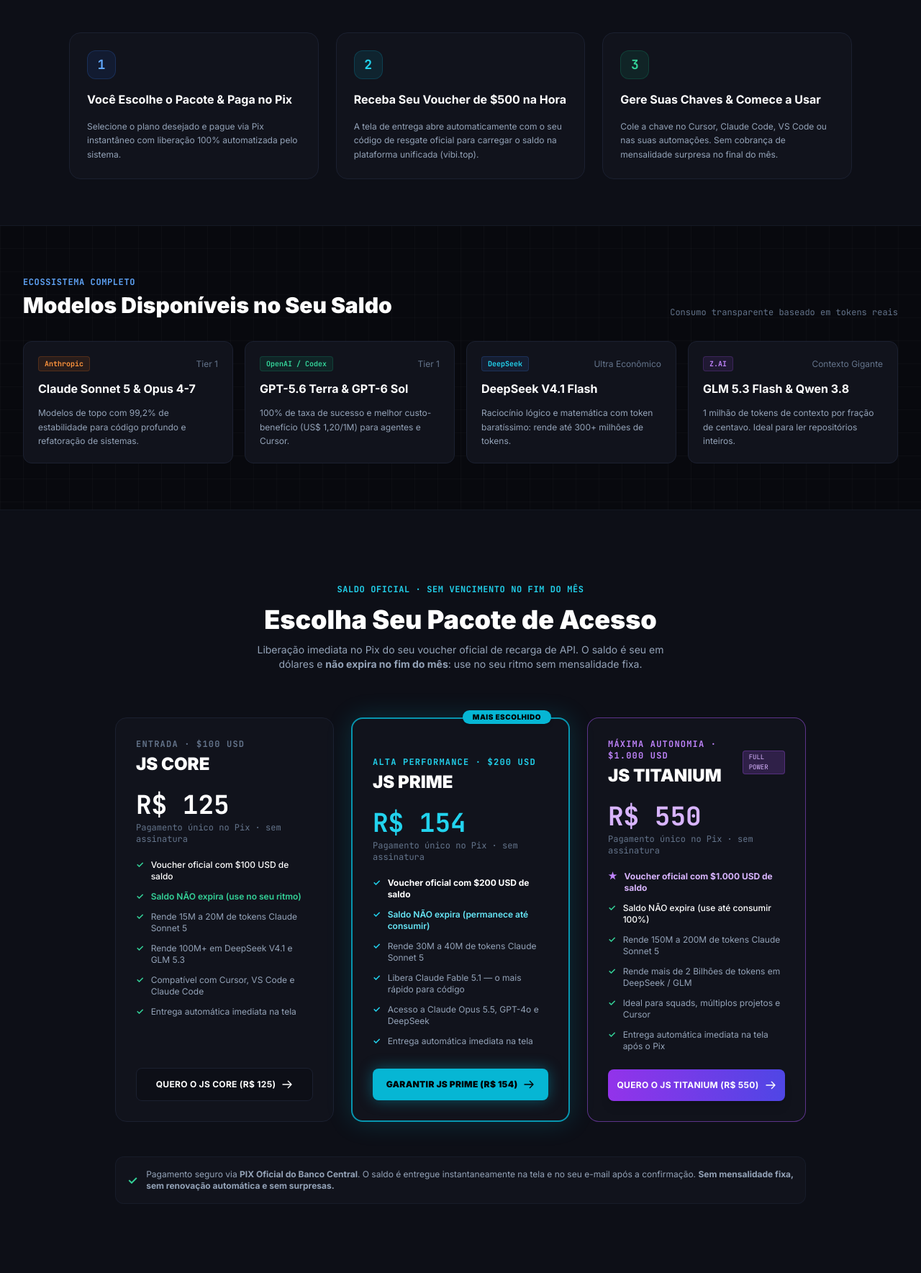
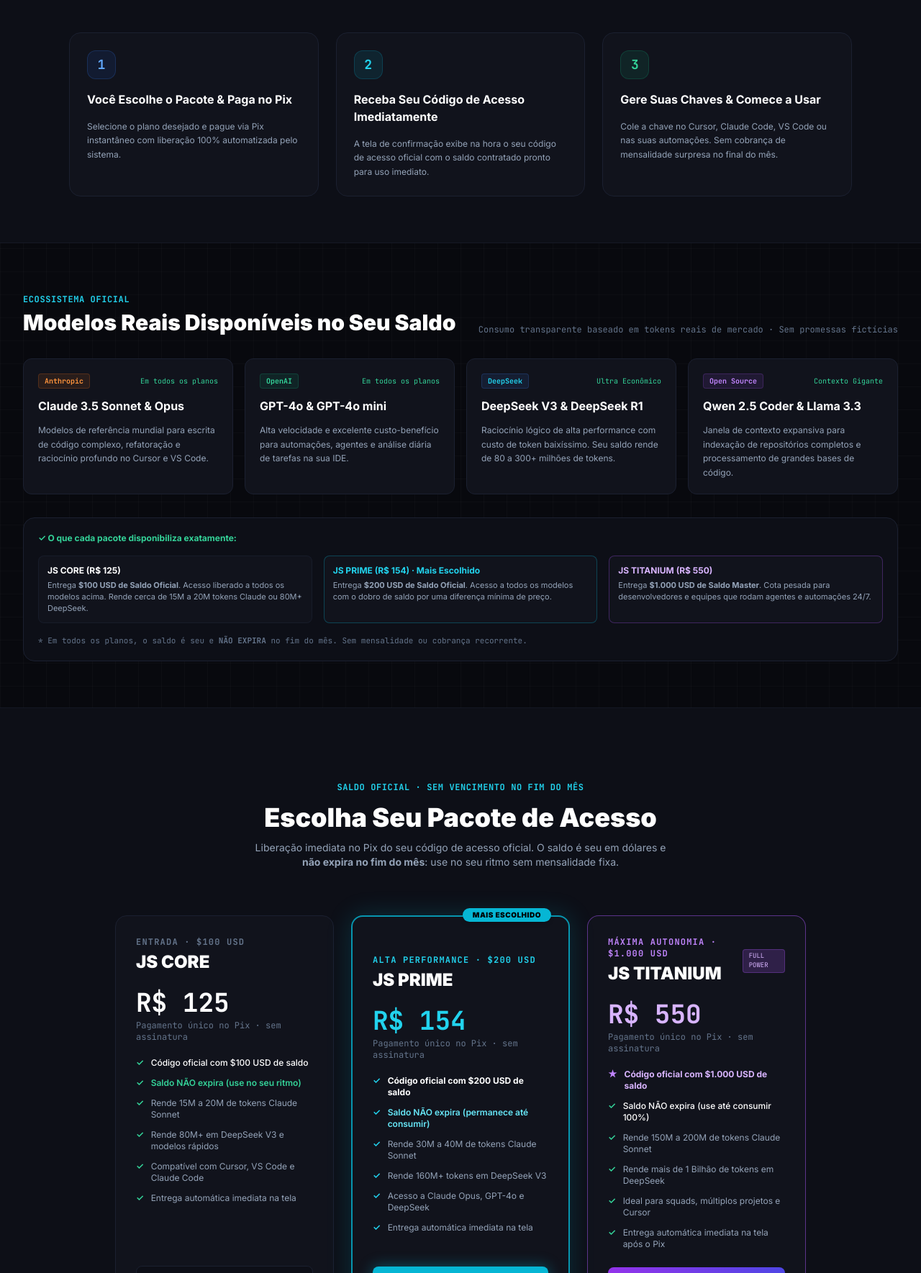
Before and after one commit to jaislanmkt2026-prog/js-ai, a website: page src/public/index.html in a window 1280 px wide. Shown: the part 1031-2800 px from the top of the page at 72% size. Drawn offline with nearby package versions, Linux system fonts and the light colour scheme.

Commit message:
fix: sanitizar termos voucher para codigo de acesso e detalhar modelos e planos reais

```diff
--- a/src/public/index.html
+++ b/src/public/index.html
@@ -155,14 +155,14 @@
             </h1>
 
             <p class="text-sm sm:text-base text-dev-textSecondary leading-relaxed font-light max-w-xl">
-              Pare de assinar 4 planos separados em dólar. Tenha Claude 3.7 Sonnet & Opus, GPT-4o, Codex e DeepSeek no seu <strong class="text-white font-semibold">Cursor</strong>, <strong class="text-white font-semibold">VS Code</strong> ou <strong class="text-white font-semibold">Claude Code</strong> com um voucher de <strong>$500 USD de saldo real</strong> pronto para usar.
+              Pare de assinar 4 planos separados em dólar. Tenha Claude 3.5 Sonnet & Opus, GPT-4o e DeepSeek no seu <strong class="text-white font-semibold">Cursor</strong>, <strong class="text-white font-semibold">VS Code</strong> ou <strong class="text-white font-semibold">Claude Code</strong> com código de acesso oficial e saldo de até <strong>$1.000 USD</strong> pronto para usar.
             </p>
           </div>
 
           <!-- CTAs -->
           <div class="flex flex-wrap items-center gap-3 pt-2">
             <a href="#planos" class="px-6 py-3.5 rounded-lg bg-blue-600 hover:bg-blue-500 text-white font-semibold text-sm transition duration-200 shadow-[0_0_25px_rgba(37,99,235,0.4)] flex items-center gap-2">
-              <span>Garantir Meu Acesso (R$ 297)</span>
+              <span>Garantir Meu Acesso (a partir de R$ 125)</span>
               <svg class="w-4 h-4" fill="none" stroke="currentColor" viewBox="0 0 24 24"><path stroke-linecap="round" stroke-linejoin="round" stroke-width="2" d="M14 5l7 7m0 0l-7 7m7-7H3"/></svg>
             </a>
 
@@ -174,8 +174,8 @@
           <!-- 4 Pilares de Confiança -->
           <div class="pt-6 grid grid-cols-2 sm:grid-cols-4 gap-4 border-t border-dev-border/70 text-left">
             <div>
-              <div class="text-xl font-black font-mono text-white">$500 USD</div>
-              <div class="text-[10px] font-mono uppercase text-dev-textMuted tracking-wider mt-0.5">Saldo Inicial Real</div>
+              <div class="text-xl font-black font-mono text-white">$100 a $1.000</div>
+              <div class="text-[10px] font-mono uppercase text-dev-textMuted tracking-wider mt-0.5">Saldo em Dólar</div>
             </div>
             <div>
               <div class="text-xl font-black font-mono text-white">Sem Expiração</div>
@@ -307,9 +307,9 @@
           <div class="w-10 h-10 rounded-xl bg-cyan-500/10 text-cyan-400 border border-cyan-500/20 flex items-center justify-center font-black font-mono text-lg">
             2
           </div>
-          <h3 class="text-base font-bold text-white">Receba Seu Voucher de $500 na Hora</h3>
+          <h3 class="text-base font-bold text-white">Receba Seu Código de Acesso Imediatamente</h3>
           <p class="text-xs text-dev-textSecondary leading-relaxed">
-            A tela de entrega abre automaticamente com o seu código de resgate oficial para carregar o saldo na plataforma unificada (vibi.top).
+            A tela de confirmação exibe na hora o seu código de acesso oficial com o saldo contratado pronto para uso imediato.
           </p>
         </div>
 
@@ -335,10 +335,10 @@
 
       <div class="flex flex-col md:flex-row md:items-end justify-between gap-4">
         <div>
-          <span class="text-xs font-mono text-blue-400 font-bold uppercase tracking-wider">ECOSSISTEMA COMPLETO</span>
-          <h2 class="text-2xl sm:text-3xl font-black text-white mt-1">Modelos Disponíveis no Seu Saldo</h2>
+          <span class="text-xs font-mono text-cyan-400 font-bold uppercase tracking-wider">ECOSSISTEMA OFICIAL</span>
+          <h2 class="text-2xl sm:text-3xl font-black text-white mt-1">Modelos Reais Disponíveis no Seu Saldo</h2>
         </div>
-        <p class="text-xs text-dev-textMuted font-mono">Consumo transparente baseado em tokens reais</p>
+        <p class="text-xs text-dev-textMuted font-mono">Consumo transparente baseado em tokens reais de mercado · Sem promessas fictícias</p>
       </div>
 
       <div class="grid grid-cols-1 sm:grid-cols-2 lg:grid-cols-4 gap-4">
@@ -346,39 +346,63 @@
         <div class="p-5 rounded-xl bg-dev-card border border-dev-border space-y-3">
           <div class="flex items-center justify-between">
             <span class="px-2 py-0.5 rounded text-[10px] font-mono bg-orange-500/10 text-orange-400 border border-orange-500/20 font-bold">Anthropic</span>
-            <span class="text-xs text-slate-500">Tier 1</span>
+            <span class="text-[10px] text-emerald-400 font-mono">Em todos os planos</span>
           </div>
-          <div class="font-bold text-white text-base">Claude Sonnet 5 & Opus 4-7</div>
-          <p class="text-xs text-dev-textSecondary leading-relaxed">Modelos de topo com 99,2% de estabilidade para código profundo e refatoração de sistemas.</p>
+          <div class="font-bold text-white text-base">Claude 3.5 Sonnet & Opus</div>
+          <p class="text-xs text-dev-textSecondary leading-relaxed">Modelos de referência mundial para escrita de código complexo, refatoração e raciocínio profundo no Cursor e VS Code.</p>
         </div>
 
         <div class="p-5 rounded-xl bg-dev-card border border-dev-border space-y-3">
           <div class="flex items-center justify-between">
-            <span class="px-2 py-0.5 rounded text-[10px] font-mono bg-emerald-500/10 text-emerald-400 border border-emerald-500/20 font-bold">OpenAI / Codex</span>
-            <span class="text-xs text-slate-500">Tier 1</span>
+            <span class="px-2 py-0.5 rounded text-[10px] font-mono bg-emerald-500/10 text-emerald-400 border border-emerald-500/20 font-bold">OpenAI</span>
+            <span class="text-[10px] text-emerald-400 font-mono">Em todos os planos</span>
           </div>
-          <div class="font-bold text-white text-base">GPT-5.6 Terra & GPT-6 Sol</div>
-          <p class="text-xs text-dev-textSecondary leading-relaxed">100% de taxa de sucesso e melhor custo-benefício (US$ 1,20/1M) para agentes e Cursor.</p>
+          <div class="font-bold text-white text-base">GPT-4o & GPT-4o mini</div>
+          <p class="text-xs text-dev-textSecondary leading-relaxed">Alta velocidade e excelente custo-benefício para automações, agentes e análise diária de tarefas na sua IDE.</p>
         </div>
 
         <div class="p-5 rounded-xl bg-dev-card border border-dev-border space-y-3">
           <div class="flex items-center justify-between">
             <span class="px-2 py-0.5 rounded text-[10px] font-mono bg-blue-500/10 text-cyan-400 border border-blue-500/20 font-bold">DeepSeek</span>
-            <span class="text-xs text-slate-500">Ultra Econômico</span>
+            <span class="text-[10px] text-emerald-400 font-mono">Ultra Econômico</span>
           </div>
-          <div class="font-bold text-white text-base">DeepSeek V4.1 Flash</div>
-          <p class="text-xs text-dev-textSecondary leading-relaxed">Raciocínio lógico e matemática com token baratíssimo: rende até 300+ milhões de tokens.</p>
+          <div class="font-bold text-white text-base">DeepSeek V3 & DeepSeek R1</div>
+          <p class="text-xs text-dev-textSecondary leading-relaxed">Raciocínio lógico de alta performance com custo de token baixíssimo. Seu saldo rende de 80 a 300+ milhões de tokens.</p>
         </div>
 
         <div class="p-5 rounded-xl bg-dev-card border border-dev-border space-y-3">
           <div class="flex items-center justify-between">
-            <span class="px-2 py-0.5 rounded text-[10px] font-mono bg-purple-500/10 text-purple-400 border border-purple-500/20 font-bold">Z.AI</span>
-            <span class="text-xs text-slate-500">Contexto Gigante</span>
+            <span class="px-2 py-0.5 rounded text-[10px] font-mono bg-purple-500/10 text-purple-400 border border-purple-500/20 font-bold">Open Source</span>
+            <span class="text-[10px] text-emerald-400 font-mono">Contexto Gigante</span>
           </div>
-          <div class="font-bold text-white text-base">GLM 5.3 Flash & Qwen 3.8</div>
-          <p class="text-xs text-dev-textSecondary leading-relaxed">1 milhão de tokens de contexto por fração de centavo. Ideal para ler repositórios inteiros.</p>
+          <div class="font-bold text-white text-base">Qwen 2.5 Coder & Llama 3.3</div>
+          <p class="text-xs text-dev-textSecondary leading-relaxed">Janela de contexto expansiva para indexação de repositórios completos e processamento de grandes bases de código.</p>
         </div>
 
+      </div>
+
+      <!-- Barra de Transparência do que cada plano entrega -->
+      <div class="p-5 rounded-2xl bg-dev-subtle border border-dev-border space-y-3 text-xs">
+        <div class="flex items-center gap-2">
+          <span class="text-emerald-400 font-bold">✓ O que cada pacote disponibiliza exatamente:</span>
+        </div>
+        <div class="grid grid-cols-1 md:grid-cols-3 gap-4 pt-1">
+          <div class="p-3 rounded-lg bg-dev-card border border-dev-border/70 space-y-1">
+            <span class="font-bold text-white block">JS CORE (R$ 125)</span>
+            <p class="text-dev-textSecondary text-[11px]">Entrega <strong>$100 USD de Saldo Oficial</strong>. Acesso liberado a todos os modelos acima. Rende cerca de 15M a 20M tokens Claude ou 80M+ DeepSeek.</p>
+          </div>
+          <div class="p-3 rounded-lg bg-dev-card border border-cyan-500/30 space-y-1">
+            <span class="font-bold text-cyan-400 block">JS PRIME (R$ 154) · Mais Escolhido</span>
+            <p class="text-dev-textSecondary text-[11px]">Entrega <strong>$200 USD de Saldo Oficial</strong>. Acesso a todos os modelos com o dobro de saldo por uma diferença mínima de preço.</p>
+          </div>
+          <div class="p-3 rounded-lg bg-dev-card border border-purple-500/30 space-y-1">
+            <span class="font-bold text-purple-300 block">JS TITANIUM (R$ 550)</span>
+            <p class="text-dev-textSecondary text-[11px]">Entrega <strong>$1.000 USD de Saldo Master</strong>. Cota pesada para desenvolvedores e equipes que rodam agentes e automações 24/7.</p>
+          </div>
+        </div>
+        <p class="text-[11px] text-dev-textMuted font-mono pt-1">
+          * Em todos os planos, o saldo é seu e <strong>NÃO EXPIRA</strong> no fim do mês. Sem mensalidade ou cobrança recorrente.
+        </p>
       </div>
 
     </div>
@@ -392,7 +416,7 @@
         <span class="text-xs font-mono text-cyan-400 font-bold uppercase tracking-wider">SALDO OFICIAL · SEM VENCIMENTO NO FIM DO MÊS</span>
         <h2 class="text-3xl sm:text-4xl font-black text-white">Escolha Seu Pacote de Acesso</h2>
         <p class="text-xs sm:text-sm text-dev-textSecondary">
-          Liberação imediata no Pix do seu voucher oficial de recarga de API. O saldo é seu em dólares e <strong>não expira no fim do mês</strong>: use no seu ritmo sem mensalidade fixa.
+          Liberação imediata no Pix do seu código de acesso oficial. O saldo é seu em dólares e <strong>não expira no fim do mês</strong>: use no seu ritmo sem mensalidade fixa.
         </p>
       </div>
 
@@ -416,7 +440,7 @@
             <ul class="space-y-3 text-xs text-dev-textSecondary">
               <li class="flex items-start gap-2.5">
                 <span class="text-emerald-400 font-bold">✓</span>
-                <span class="text-white font-medium">Voucher oficial com $100 USD de saldo</span>
+                <span class="text-white font-medium">Código oficial com $100 USD de saldo</span>
               </li>
               <li class="flex items-start gap-2.5">
                 <span class="text-emerald-400 font-bold">✓</span>
@@ -424,11 +448,11 @@
               </li>
               <li class="flex items-start gap-2.5">
                 <span class="text-emerald-400 font-bold">✓</span>
-                <span>Rende 15M a 20M de tokens Claude Sonnet 5</span>
+                <span>Rende 15M a 20M de tokens Claude Sonnet</span>
               </li>
               <li class="flex items-start gap-2.5">
                 <span class="text-emerald-400 font-bold">✓</span>
-                <span>Rende 100M+ em DeepSeek V4.1 e GLM 5.3</span>
+                <span>Rende 80M+ em DeepSeek V3 e modelos rápidos</span>
               </li>
               <li class="flex items-start gap-2.5">
                 <span class="text-emerald-400 font-bold">✓</span>
@@ -469,7 +493,7 @@
             <ul class="space-y-3 text-xs text-dev-textSecondary">
               <li class="flex items-start gap-2.5">
                 <span class="text-cyan-400 font-bold">✓</span>
-                <span class="text-white font-bold">Voucher oficial com $200 USD de saldo</span>
+                <span class="text-white font-bold">Código oficial com $200 USD de saldo</span>
               </li>
               <li class="flex items-start gap-2.5">
                 <span class="text-cyan-400 font-bold">✓</span>
@@ -477,15 +501,15 @@
               </li>
               <li class="flex items-start gap-2.5">
                 <span class="text-cyan-400 font-bold">✓</span>
-                <span>Rende 30M a 40M de tokens Claude Sonnet 5</span>
+                <span>Rende 30M a 40M de tokens Claude Sonnet</span>
               </li>
               <li class="flex items-start gap-2.5">
                 <span class="text-cyan-400 font-bold">✓</span>
-                <span>Libera Claude Fable 5.1 — o mais rápido para código</span>
+                <span>Rende 160M+ tokens em DeepSeek V3</span>
               </li>
               <li class="flex items-start gap-2.5">
                 <span class="text-cyan-400 font-bold">✓</span>
-                <span>Acesso a Claude Opus 5.5, GPT-4o e DeepSeek</span>
+                <span>Acesso a Claude Opus, GPT-4o e DeepSeek</span>
               </li>
               <li class="flex items-start gap-2.5">
                 <span class="text-cyan-400 font-bold">✓</span>
@@ -521,7 +545,7 @@
             <ul class="space-y-3 text-xs text-dev-textSecondary">
               <li class="flex items-start gap-2.5">
                 <span class="text-purple-400 font-bold">★</span>
-                <span class="text-purple-300 font-bold">Voucher oficial com $1.000 USD de saldo</span>
+                <span class="text-purple-300 font-bold">Código oficial com $1.000 USD de saldo</span>
               </li>
               <li class="flex items-start gap-2.5">
                 <span class="text-emerald-400 font-bold">✓</span>
@@ -529,11 +553,11 @@
               </li>
               <li class="flex items-start gap-2.5">
                 <span class="text-emerald-400 font-bold">✓</span>
-                <span>Rende 150M a 200M de tokens Claude Sonnet 5</span>
+                <span>Rende 150M a 200M de tokens Claude Sonnet</span>
               </li>
               <li class="flex items-start gap-2.5">
                 <span class="text-emerald-400 font-bold">✓</span>
-                <span>Rende mais de 2 Bilhões de tokens em DeepSeek / GLM</span>
+                <span>Rende mais de 1 Bilhão de tokens em DeepSeek</span>
               </li>
               <li class="flex items-start gap-2.5">
                 <span class="text-emerald-400 font-bold">✓</span>
@@ -591,7 +615,7 @@
         <div class="p-5 rounded-xl bg-dev-card border border-dev-border">
           <h4 class="font-bold text-white text-sm">Como recebo após o pagamento via Pix?</h4>
           <p class="text-xs text-dev-textSecondary mt-2 leading-relaxed">
-            A aprovação do Pix é instantânea pelo sistema bancário. Assim que compensado, a página do checkout exibe na hora o seu código de voucher oficial e as instruções passo a passo.
+            A aprovação do Pix é instantânea pelo sistema bancário. Assim que compensado, a página do checkout exibe na hora o seu código de acesso oficial e as instruções passo a passo.
           </p>
         </div>
 
@@ -662,7 +686,7 @@
             <div class="flex items-start gap-2">
               <input type="checkbox" id="check-termo" required checked class="mt-0.5 rounded border-dev-border text-blue-600 focus:ring-0">
               <label for="check-termo" class="cursor-pointer">
-                Declaro que este é um <strong class="text-white">produto digital de consumo imediato</strong> (voucher com código oficial de recarga de API). Estou ciente de que o código é de uso único, intransferível e liberado na hora, renunciando a estorno ou cancelamento após sua revelação.
+                Declaro que este é um <strong class="text-white">produto digital de consumo imediato</strong> (código oficial de ativação de saldo de API). Estou ciente de que o código é de uso único, intransferível e liberado na hora, renunciando a estorno ou cancelamento após sua revelação.
               </label>
             </div>
           </div>
@@ -717,19 +741,19 @@
 
         <div>
           <span class="text-xs font-mono text-emerald-400 font-bold uppercase tracking-wider">PAGAMENTO APROVADO!</span>
-          <h3 class="text-xl font-bold text-white mt-1">Seu Voucher JS Foi Liberado</h3>
-          <p class="text-xs text-dev-textSecondary mt-1">Siga os passos abaixo para resgatar seu saldo e gerar suas chaves.</p>
+          <h3 class="text-xl font-bold text-white mt-1">Seu Código de Acesso Foi Liberado</h3>
+          <p class="text-xs text-dev-textSecondary mt-1">Siga os passos abaixo para ativar seu saldo e gerar suas chaves.</p>
         </div>
 
-        <!-- Box do Voucher -->
+        <!-- Box do Código de Acesso -->
         <div class="bg-dev-subtle p-4 rounded-xl border border-blue-500/40 text-left space-y-3">
           <div class="flex items-center justify-between text-xs">
             <span class="text-dev-textMuted font-mono">SEU CÓDIGO DE ATIVAÇÃO:</span>
-            <span class="text-emerald-400 font-mono font-bold">$500 USD SALDO</span>
+            <span id="sucesso-badge-saldo" class="text-emerald-400 font-mono font-bold">SALDO LIBERADO</span>
           </div>
 
           <div class="flex items-center gap-2">
-            <input type="text" id="voucher-codigo" readonly class="w-full bg-dev-card border border-dev-border rounded-lg px-3 py-2.5 font-mono text-sm font-bold text-blue-400 select-all">
+            <input type="text" id="voucher-codigo" readonly class="w-full bg-dev-card border border-dev-border rounded-lg px-3 py-2.5 font-mono text-sm font-bold text-cyan-400 select-all">
             <button onclick="copiarVoucher()" class="px-4 py-2.5 rounded-lg bg-blue-600 hover:bg-blue-500 text-white font-bold text-xs whitespace-nowrap transition">
               Copiar
             </button>
@@ -973,8 +997,11 @@
       document.getElementById('checkout-etapa-pix').classList.add('hidden');
       document.getElementById('checkout-etapa-sucesso').classList.remove('hidden');
 
-      const voucher = pedido.dadosEntrega?.voucher || 'VIBI-JS-7790-ABCD';
-      document.getElementById('voucher-codigo').value = voucher;
+      const codigo = pedido.dadosEntrega?.voucher || pedido.dadosEntrega?.codigoResgate || 'JS-KEY-7790-ABCD';
+      document.getElementById('voucher-codigo').value = codigo;
+      if (pedido.plano?.creditoUsd) {
+        document.getElementById('sucesso-badge-saldo').innerText = '$' + pedido.plano.creditoUsd + ' USD SALDO';
+      }
     }
 
     function copiarPix() {
@@ -990,7 +1017,7 @@
       const input = document.getElementById('voucher-codigo');
       input.select();
       navigator.clipboard.writeText(input.value);
-      alert('Voucher copiado com sucesso!');
+      alert('Código de acesso copiado com sucesso!');
     }
   </script>
 
```
Also changed, not shown: src/server.mjs (+19 -19 lines).
